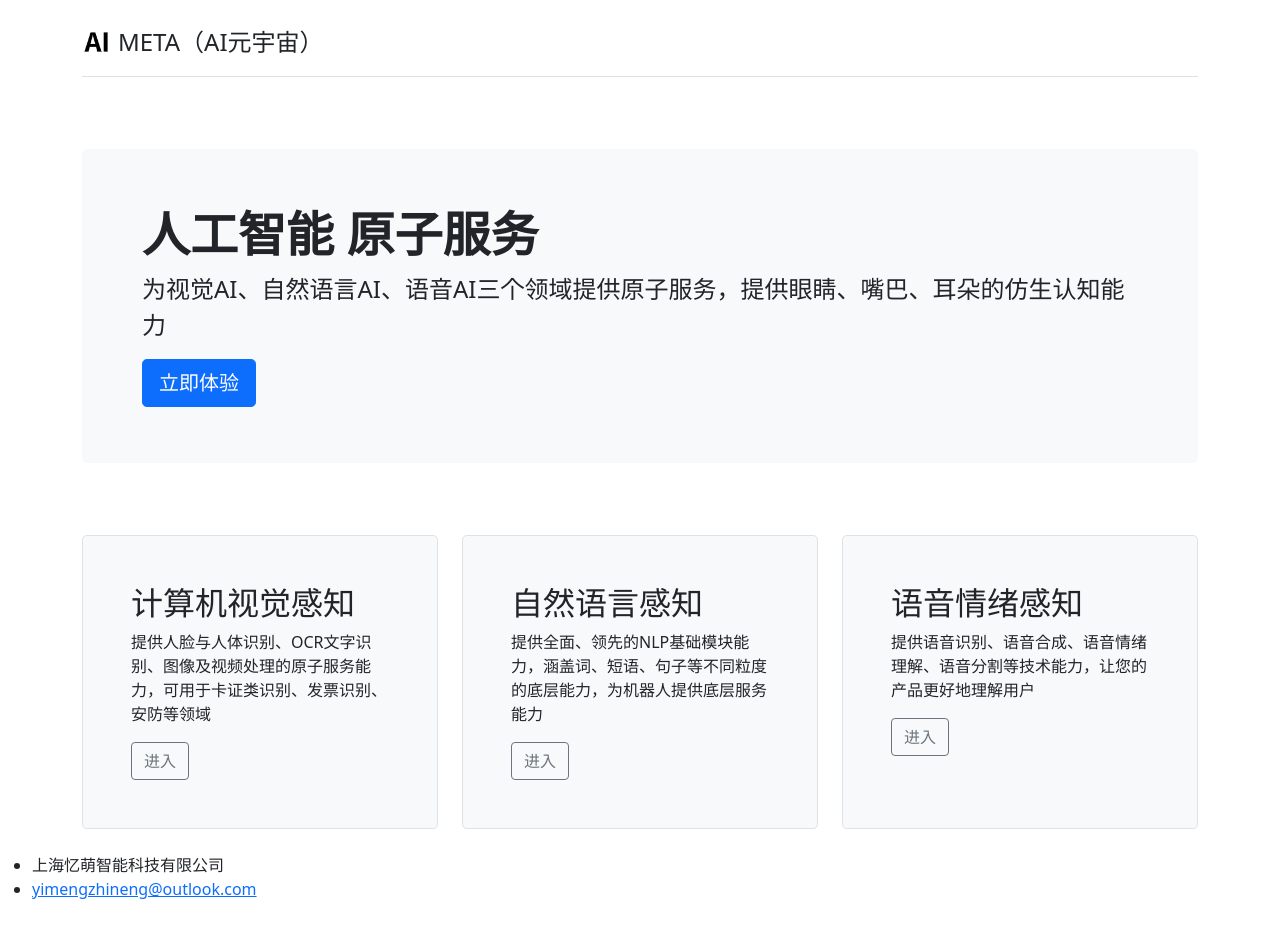
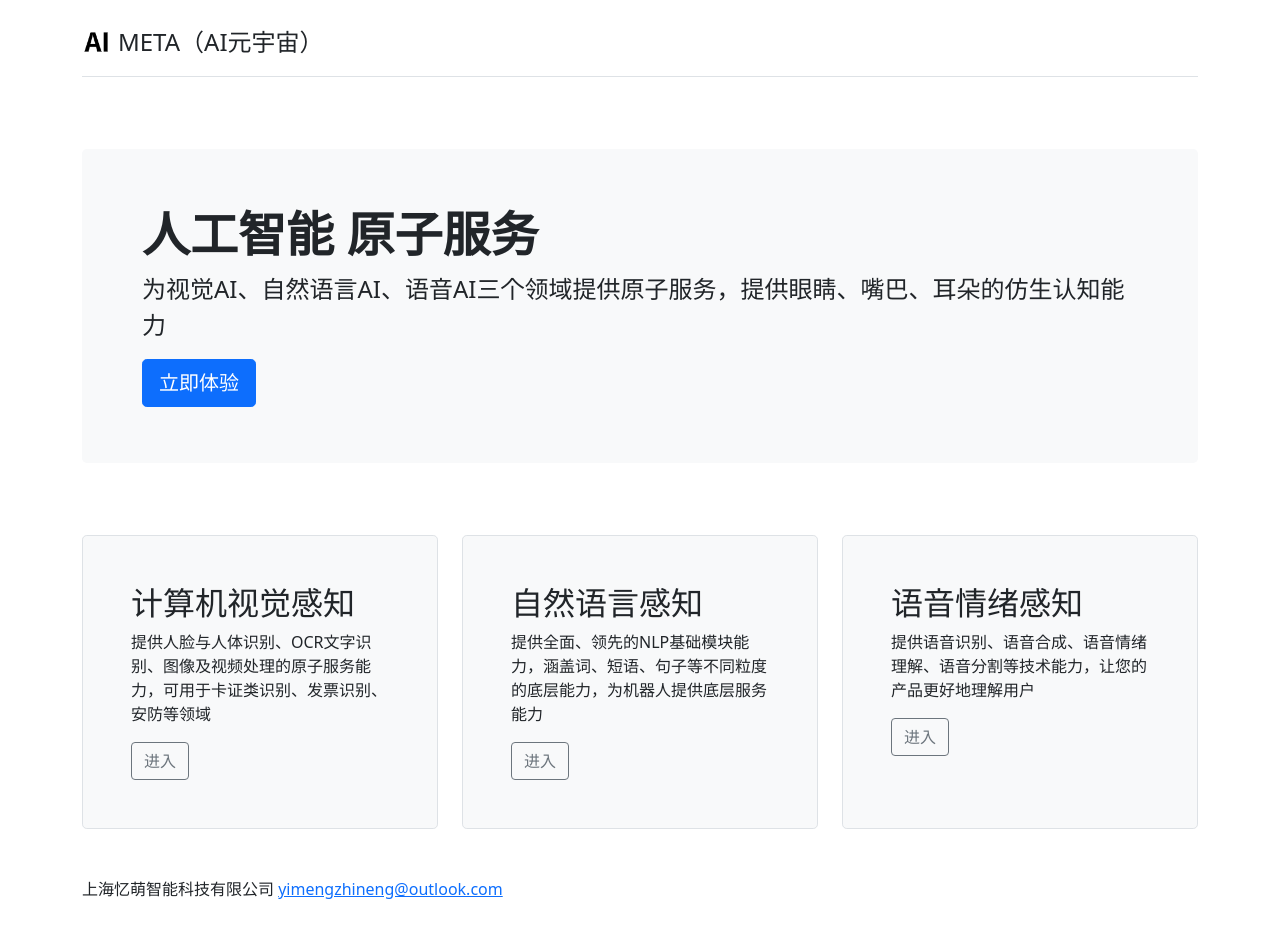
Before and after one commit to aimeta-website/aimeta-website.github.io, a Jekyll site: the page built from index.markdown, in a window 1280 px wide. Built offline with Jekyll 4.4.1, drawn with Linux system fonts in a browser that asks for light colours.

Commit message:
Update footer.html

```diff
--- a/_includes/footer.html
+++ b/_includes/footer.html
@@ -2,16 +2,25 @@
   <data class="u-url" href="{{ "/" | relative_url }}"></data>
 
   <div class="wrapper">
-
-    <div class="footer-col-wrapper">
+    <div class="container py-4">
+      {%- if site.author %}
+          {% if site.author.name -%}
+            {{ site.author.name | escape }}
+          {% endif -%}
+          {% if site.author.email -%}
+            <span> <a class="u-email" href="mailto:{{ site.author.email }}">{{ site.author.email }}</a></span>
+          {%- endif %}
+      {%- endif %}
+    </div>
+    <!--div class="footer-col-wrapper">
       <div class="footer-col">
-        <!--p class="feed-subscribe">
+        <p class="feed-subscribe">
           <a href="{{ 'feed.xml' | relative_url }}">
             <svg class="svg-icon orange">
               <use xlink:href="{{ 'assets/minima-social-icons.svg#rss' | relative_url }}"></use>
             </svg><span>Subscribe</span>
           </a>
-        </p-->
+        </p>
       {%- if site.author %}
         <ul class="contact-list">
           {% if site.author.name -%}
@@ -30,7 +39,7 @@
 
     <div class="social-links">
       {%- include social.html -%}
-    </div>
+    </div-->
 
   </div>
 
```
